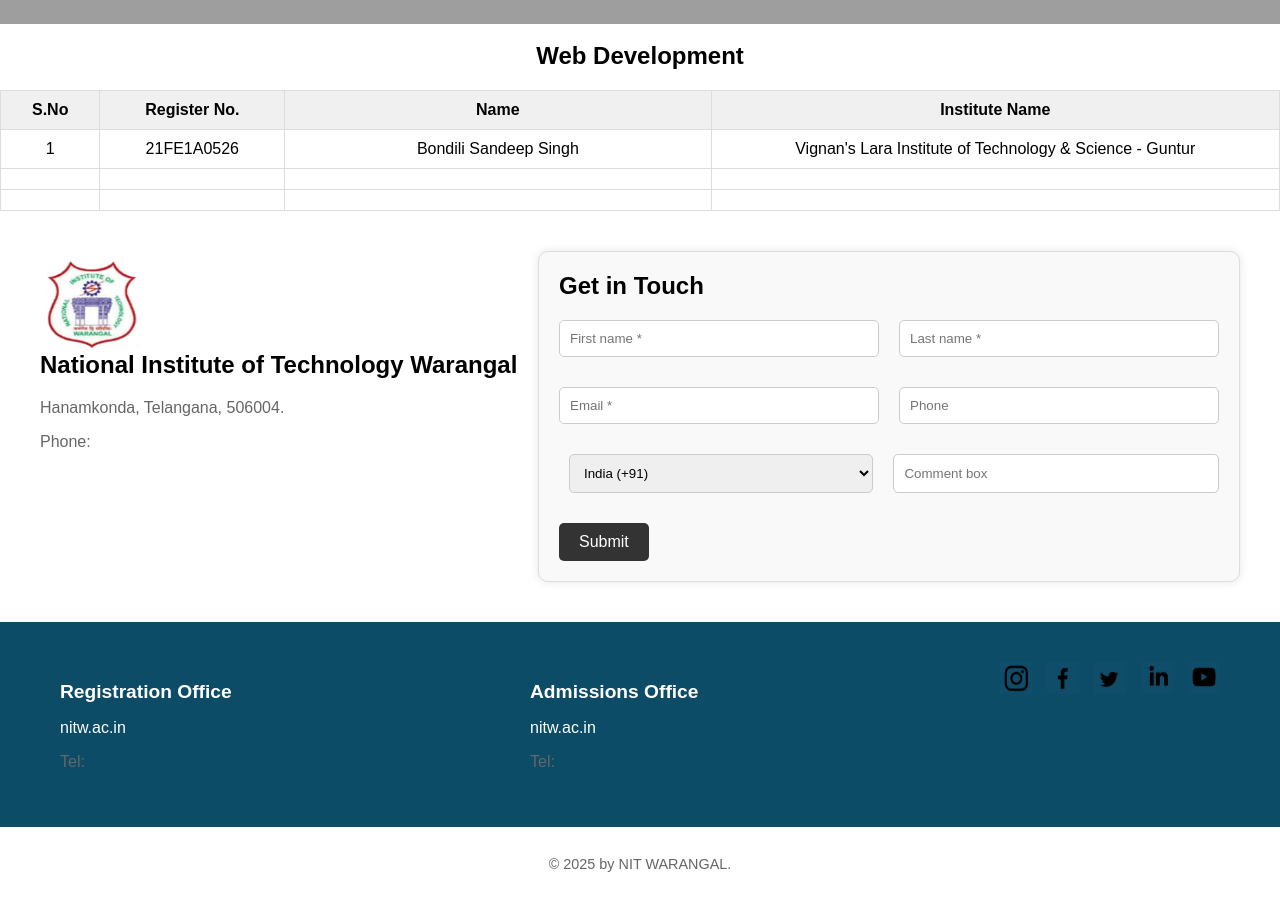
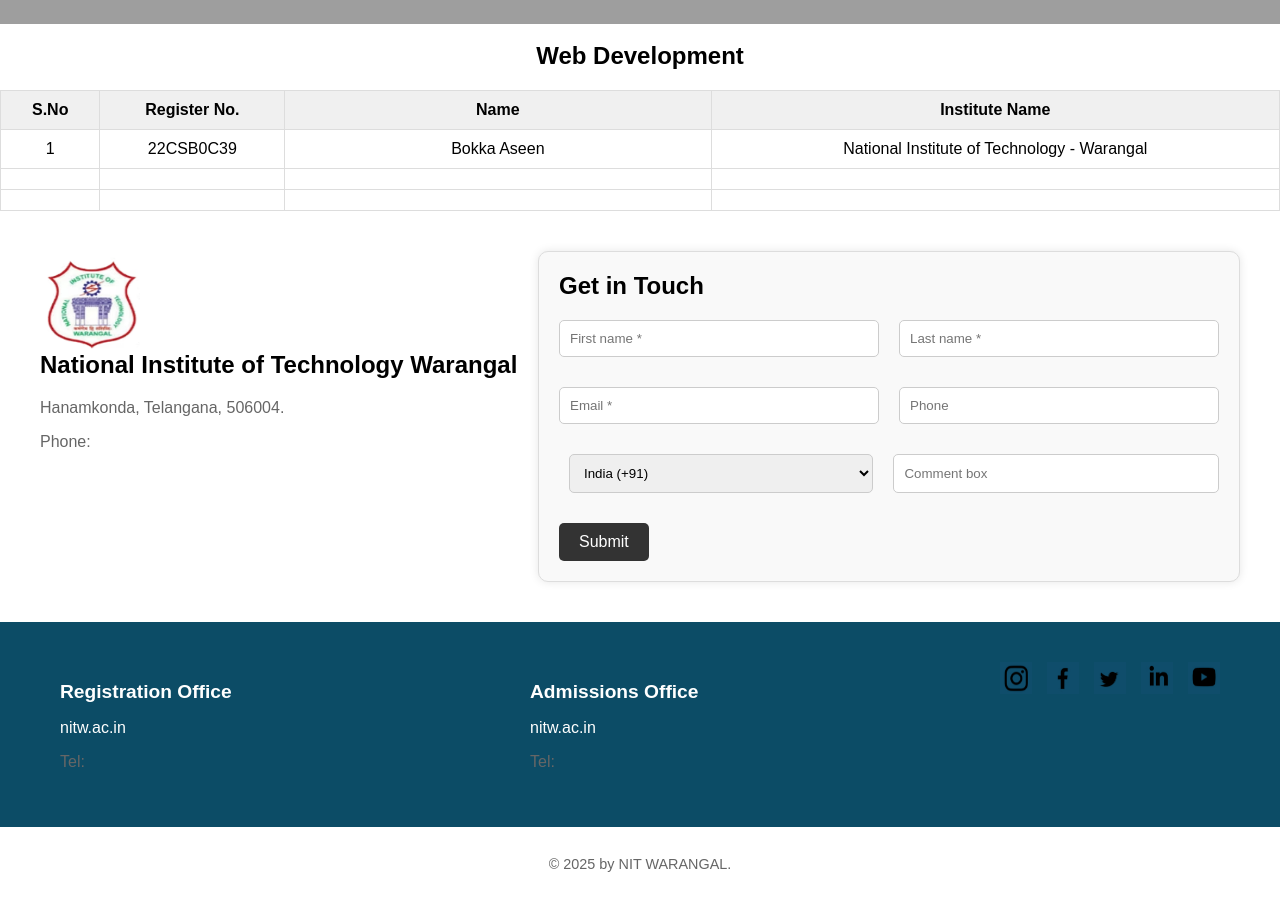
Before and after one commit to Aseen1724/CoE, a plain HTML site: page studentintern.html in a window 1280 px wide. Shown: the part 920-1822 px from the top of the page. Drawn offline with nearby package versions, Linux system fonts and the light colour scheme; grey boxes are pictures that could not be loaded.

Commit message:
Update studentintern.html

```diff
--- a/studentintern.html
+++ b/studentintern.html
@@ -49,9 +49,9 @@
         <tbody>
             <tr>
                 <td> 1</td>
-                <td>21FE1A0526</td>
-                <td>Bondili Sandeep Singh</td>
-                <td>Vignan's Lara Institute of Technology & Science - Guntur</td>
+                <td>22CSB0C39</td>
+                <td>Bokka Aseen</td>
+                <td>National Institute of Technology - Warangal</td>
             </tr>
             <tr>
                 <td></td>
```
